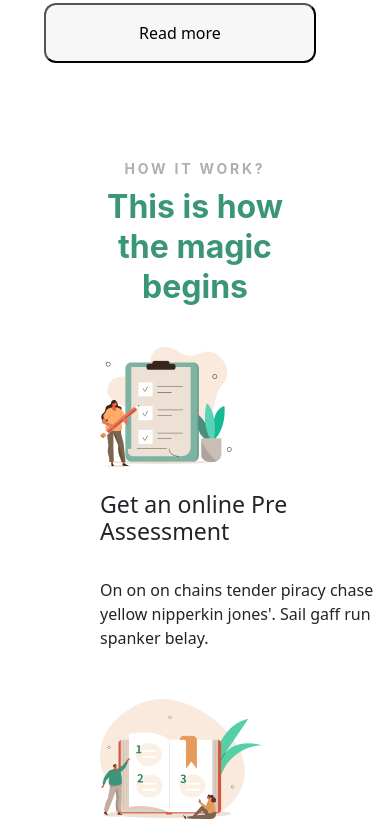
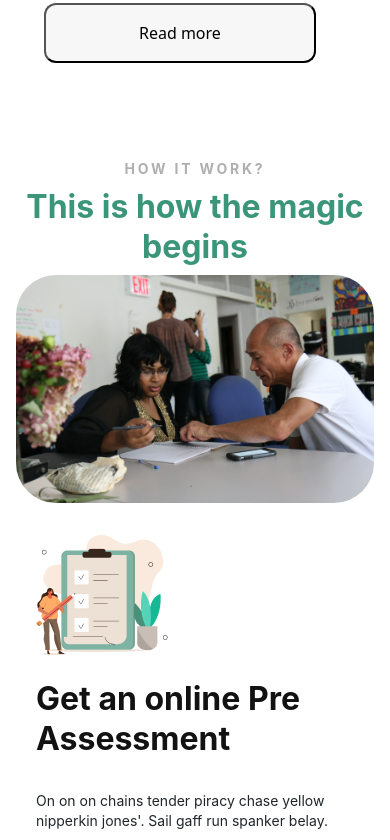
Before and after one commit to pr-a-s-h-a-n-t/butterflylearning, a plain HTML site: page index.html in a window 390 px wide. Shown: the part 9376-10216 px from the top of the page. Drawn offline with nearby package versions, Linux system fonts and the light colour scheme; files whose address does not match are found by name.

Commit message:
this is how section completed!!

```diff
--- a/index.css
+++ b/index.css
@@ -1156,6 +1156,7 @@ line-height: 32px;
 
 .how_it_works {
   align-items: center;
+  justify-content: center;
   gap: 56px;
   max-width: 100%;
   height: 1780px;
@@ -1192,7 +1193,7 @@ line-height: 32px;
 .this_is_how {
   position: sticky;
   top: 2rem;
-  max-width: 100%;
+  max-width: 845px;
   height: 600px;
   background-image: url(./assets/thisIsHow.png);
   border-radius: 40px;
@@ -1210,9 +1211,9 @@ line-height: 32px;
   flex-direction: column;
   align-items: flex-start;
   padding: 0px;
-  gap: 24px;
-
+  gap: 44px;
   width: 411px;
+  margin: auto;
   height: fit-content;
 }
 .hiw_cards {
@@ -1223,8 +1224,25 @@ line-height: 32px;
   gap: 24px;
   /* position: sticky;
   top: 2rem; */
-  width: 411px;
+  width: 100%;
   height: 384px;
+}
+.hiw_cards h3 {
+font-family: 'Inter';
+font-style: normal;
+font-weight: 700;
+font-size: 32px;
+line-height: 40px;
+color: #121212;
+}
+.hiw_cards p {
+  font-family: 'Inter';
+  font-style: normal;
+  font-weight: 400;
+  font-size: 14px;
+  line-height: 20px;
+  width: 100%;
+
 }
 
 .hiw_book_Consultation_card {
@@ -1232,10 +1250,11 @@ line-height: 32px;
     flex-direction: column;
     padding: 48px;
     gap: 40px;
-  width: 100%;
+    max-width: 96%;
     height: 312px;
     background: #3b9579;
     border-radius: 40px;
+    margin: auto;
 }
 .hiw_book_Consultation_card button {
   justify-content: center;
@@ -1263,7 +1282,7 @@ line-height: 32px;
   .hiw_cards {
     padding: 32px;
     gap: 24px;
-    width: 343px;
+    max-width: 100%;
     height: 328px;
     /* margin: auto; */
   }
@@ -1272,6 +1291,30 @@ line-height: 32px;
     max-width: 100%;
     height: 228.67px;
     border-radius: 40px;
+  }
+
+
+}
+
+@media screen and (max-width:  1122px) {
+
+  .how_it_works {
+    margin: 0 16px !important;
+  }
+.this_is_how_sm{
+  display: block !important;
+  max-width: 100%;
+  height: 228.67px;
+    border-radius: 40px;
+    background-image: url(./assets/thisIsHow.png);
+
+  background-size: cover;
+  background-position: center center;
+  background-repeat: no-repeat;
+  background-size: cover;
+  }
+  .this_is_how{
+    display: none;
   }
 }
 
--- a/index.html
+++ b/index.html
@@ -519,6 +519,7 @@
             <div class="services_title">
                 <div class="services_title-ourService text">
                     <p>
+
                         Our Services
                     </p>
 
@@ -672,6 +673,9 @@
                     This is how the magic begins
                 </h2>
             </div>
+            <div class=" this_is_how_sm  position-relative   ">
+
+            </div>
             <div class="row   justify-content-between">
                 <div class="hiw_cards-wrapper col-sm-12  col-lg-3 ">
                     <div class="hiw_cards">
@@ -725,7 +729,7 @@
                     </div>
 
                 </div>
-                <div class=" this_is_how col-sm-12   col-lg-7">
+                <div class=" this_is_how col-sm-12 d-lg-block d-md-none  col-lg-7">
 
                 </div>
             </div>
```
Lines whose indentation alone changed are shown as unchanged.
